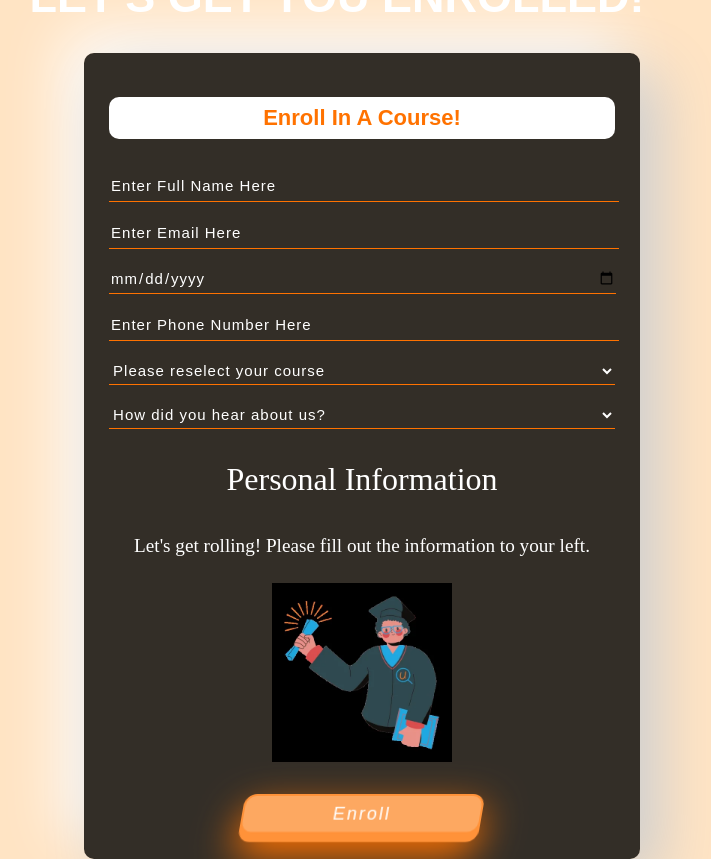
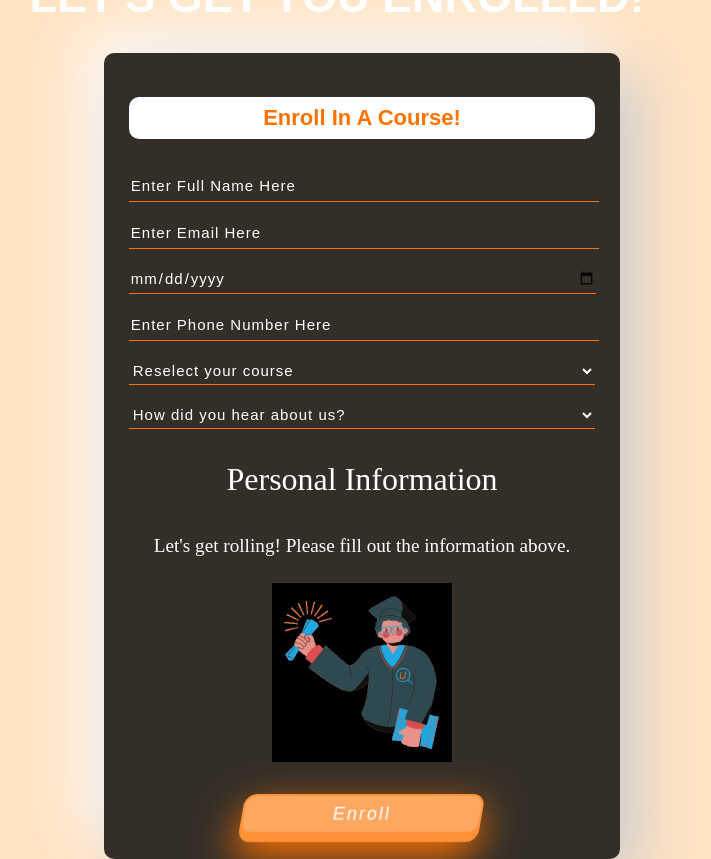
Before and after one commit to SoggyUterus420/Student-Enrollment-Form, a plain HTML site: page index.html in a window 1280 px wide. Shown: the whole page, without its empty margins (303-1014 px from the left). Drawn offline with Linux system fonts and the light colour scheme.

Commit message:
Update index.html

```diff
--- a/index.html
+++ b/index.html
@@ -1,11 +1,10 @@
-
 <!DOCTYPE html>
 <html lang="en">
 <head>
     <meta charset="UTF-8">
     <meta name="viewport" content="width=device-width, initial-scale=1.0">
     <title>Enrollment Form</title>
-    <link rel="stylesheet" href="index.css">
+    <link rel="stylesheet" href="index.css"> <!-- CSS link to enroll -->
 </head>
 <body>
     <div class="wrapper">
@@ -15,16 +14,16 @@
             <div class="form">
                 <h2>Enroll In A Course!</h2>
 
-                <input type="text" id="name" placeholder="Enter Full Name Here" autocomplete="off" required>
+                    <input type="text" id="name" placeholder="Enter Full Name Here" autocomplete="off" required>
 
-                <input type="email" id="email" placeholder="Enter Email Here" autocomplete="email" required>
+                    <input type="email" id="email" placeholder="Enter Email Here" autocomplete="email" required>
 
-                <input type="date" id="birth" placeholder="dd/mm/yyyy" required>
+                    <input type="date" id="birth" placeholder="dd/mm/yyyy" required>
 
-                <input type="text" id="phone" placeholder="Enter Phone Number Here" autocomplete="off" required>
+                    <input type="text" id="phone" placeholder="Enter Phone Number Here" autocomplete="off" required>
 
                 <select id="courseTitle" required>
-                    <option value="" hidden>Please reselect your course</option>
+                    <option value="" hidden>Reselect your course</option>
                     <option value="Higher Certificate">Higher Certificate</option>
                     <option value="Diploma in Technology">Diploma in Technology</option>
                     <option value="Bachelor in Technology">Bachelor in Technology</option>
@@ -43,7 +42,7 @@
                 <div class="helper-details">
                     <div class="helper-header">Personal Information</div>
                     <br>
-                    <p class="helper-text">Let's get rolling! Please fill out the information to your left.</p>
+                    <p class="helper-text">Let's get rolling! Please fill out the information above.</p>
                     <br>
                     <img src="giphy.webp" alt="graduation-gif">
                 </div>
@@ -57,7 +56,7 @@
             <p id="countdown-timer"></p>
         </div>
 
+    </div>
         <script src="index.js"></script>
-    </div>
     </body>
     </html>
```
